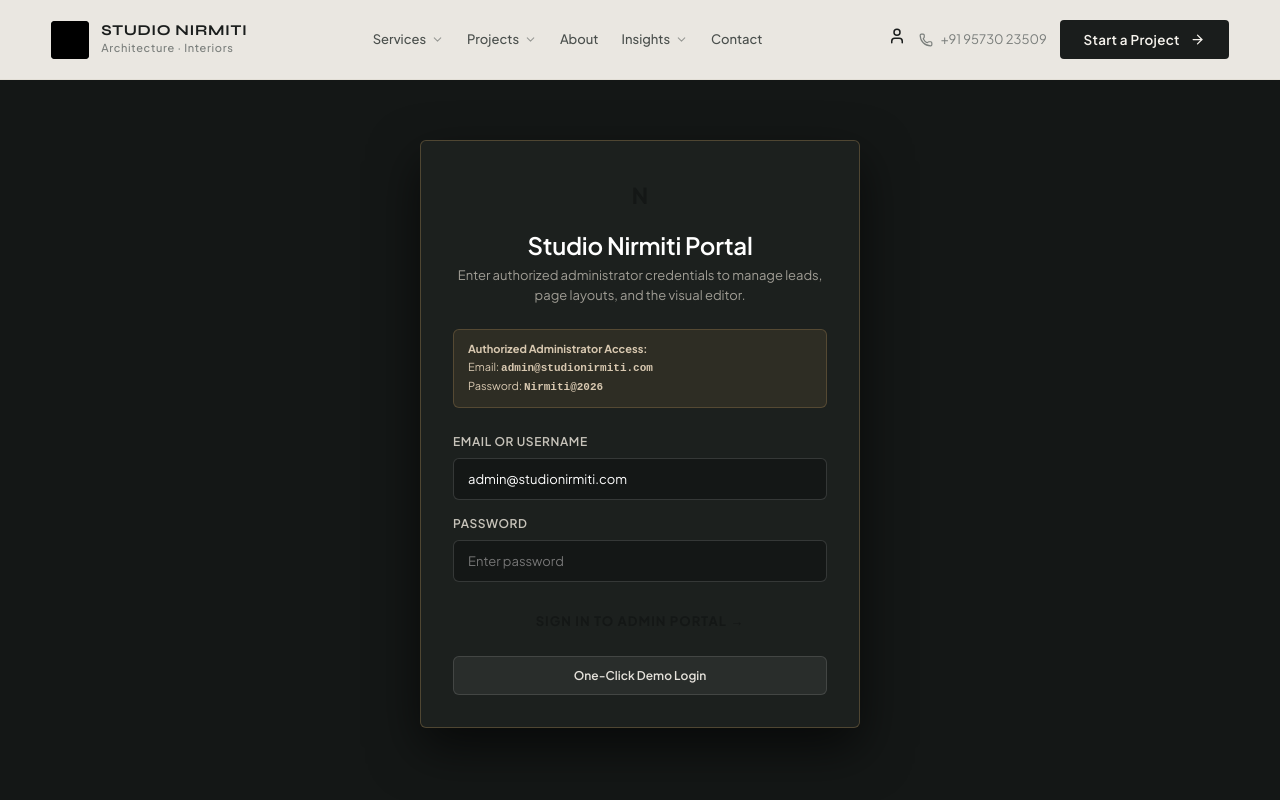
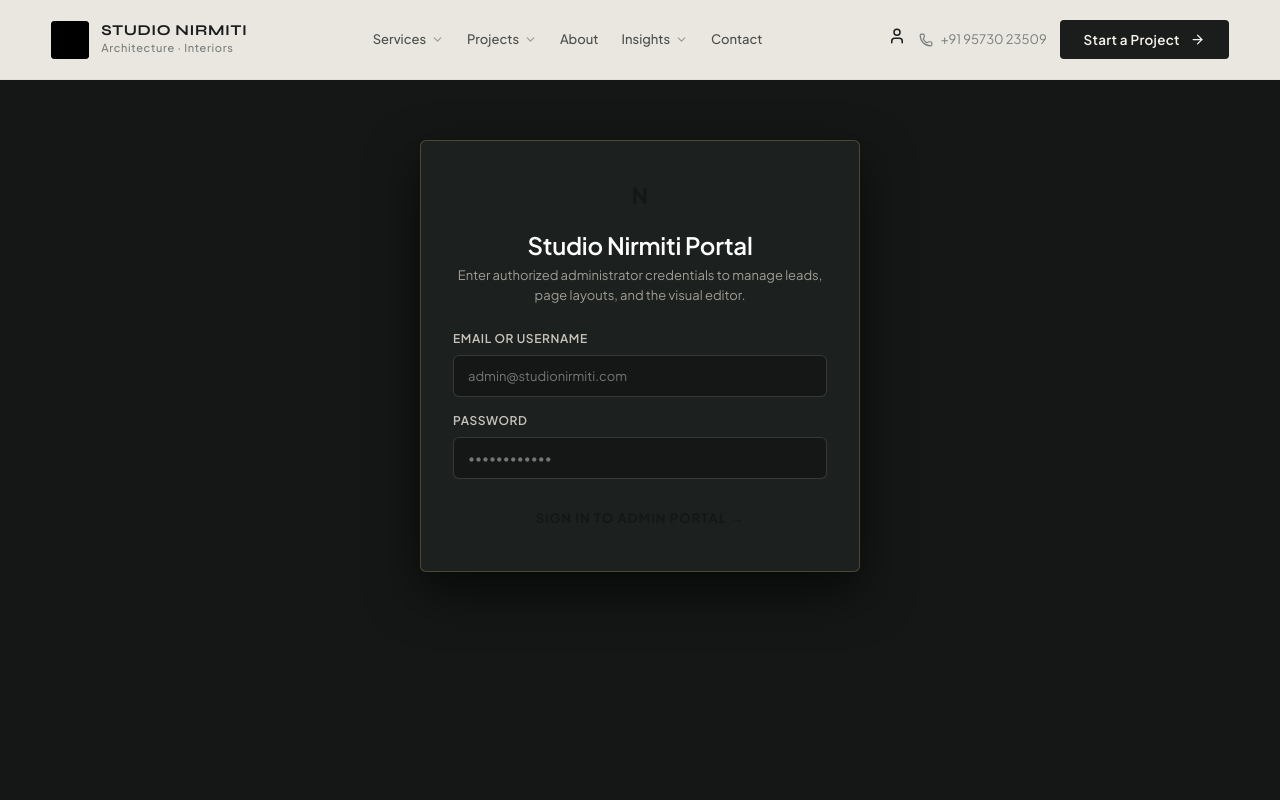
Before and after one commit to ChanduInjumalla/studio-nirmiti, a Next.js app: page /admin in a window 1280 px wide. Shown: the top 800 px of the page. Built offline with nearby package versions, Linux system fonts and the light colour scheme.

Commit message:
security: remove visible credentials badge and demo login from admin login page

```diff
--- a/app/admin/page.tsx
+++ b/app/admin/page.tsx
@@ -98,7 +98,7 @@ const defaultSections: EditableSection[] = [
 
 export default function AdminPage() {
   const [isAuthenticated, setIsAuthenticated] = useState<boolean>(false);
-  const [emailInput, setEmailInput] = useState('admin@studionirmiti.com');
+  const [emailInput, setEmailInput] = useState('');
   const [passwordInput, setPasswordInput] = useState('');
   const [loginError, setLoginError] = useState('');
   const [activeTab, setActiveTab] = useState<'dashboard' | 'editor' | 'leads'>('dashboard');
@@ -163,19 +163,10 @@ export default function AdminPage() {
         localStorage.setItem('studio_admin_auth', 'true');
       } catch {}
     } else {
-      setLoginError('Invalid credentials. Please use admin@studionirmiti.com / Nirmiti@2026');
+      setLoginError('Invalid credentials. Please verify your administrator email and password.');
     }
   };
 
-  const handleQuickDemoLogin = () => {
-    setEmailInput('admin@studionirmiti.com');
-    setPasswordInput('Nirmiti@2026');
-    setIsAuthenticated(true);
-    setLoginError('');
-    try {
-      localStorage.setItem('studio_admin_auth', 'true');
-    } catch {}
-  };
 
   const handleLogout = () => {
     setIsAuthenticated(false);
@@ -216,12 +207,6 @@ export default function AdminPage() {
             Enter authorized administrator credentials to manage leads, page layouts, and the visual editor.
           </p>
 
-          <div className={styles.credentialsBadge}>
-            <div><strong>Authorized Administrator Access:</strong></div>
-            <div>Email: <code>admin@studionirmiti.com</code></div>
-            <div>Password: <code>Nirmiti@2026</code></div>
-          </div>
-
           {loginError && <div className={styles.loginError}>{loginError}</div>}
 
           <form onSubmit={handleLoginSubmit} className={styles.loginForm}>
@@ -244,21 +229,13 @@ export default function AdminPage() {
                 value={passwordInput}
                 onChange={(e) => setPasswordInput(e.target.value)}
                 className={styles.loginInput}
-                placeholder="Enter password"
+                placeholder="••••••••••••"
                 required
               />
             </div>
 
             <button type="submit" className={styles.loginBtn}>
               Sign In to Admin Portal →
-            </button>
-
-            <button
-              type="button"
-              onClick={handleQuickDemoLogin}
-              className={styles.demoLoginBtn}
-            >
-              One-Click Demo Login
             </button>
           </form>
         </div>
```
